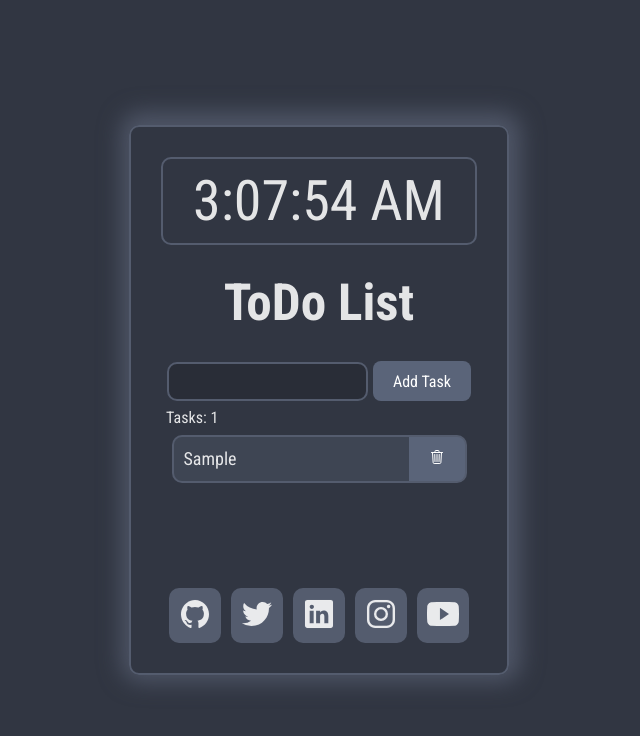
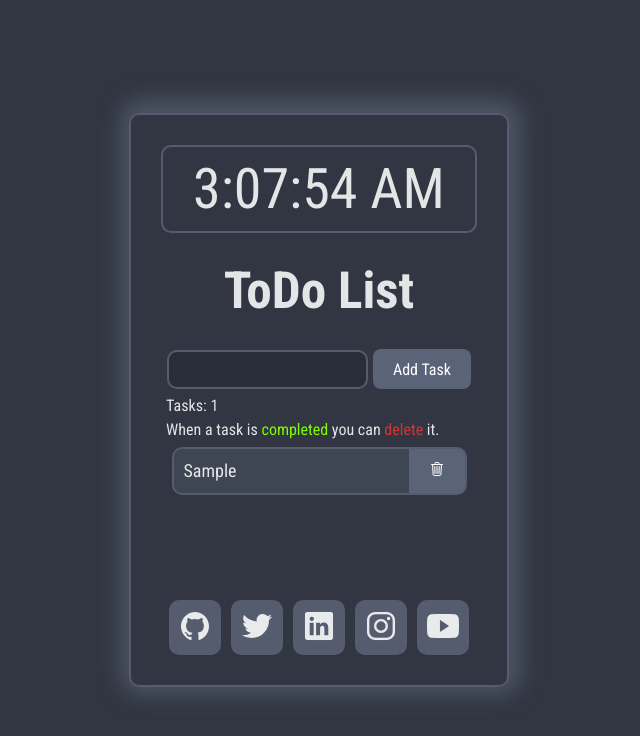
Before and after one commit to lcscostadev/React-ToDoList, a React (Vite) app: page / in a window 1280 px wide. Both pictures are taken after typing "Sample" into the empty fields and a click on the button "Add Task". Shown: the top 736 px of the page, without its empty margins (321-961 px from the left). Built offline with nearby package versions, Linux system fonts and the light colour scheme.

Commit message:
add message when has a task that instruct user to complete task and delete it

```diff
--- a/package.json
+++ b/package.json
@@ -9,7 +9,9 @@
     "preview": "vite preview"
   },
   "dependencies": {
+    "bootstrap": "^5.2.3",
     "react": "^18.2.0",
+    "react-bootstrap": "^2.7.0",
     "react-dom": "^18.2.0",
     "uuid": "^9.0.0"
   },
--- a/src/App.jsx
+++ b/src/App.jsx
@@ -4,6 +4,7 @@ import { v4 as uuidv4 } from 'uuid';
 import './App.css'
 
 function App() {
+
 
   // READ
   const [tasks, setTasks] = useState(() => {
@@ -31,7 +32,7 @@ function App() {
     setTasks(newTasks);
   }
 
-
+  // COMPLETE
   const handleTaskClick = (taskId) => {
     const newTasks = tasks.map(task => {
       if (task.id === taskId) return {
--- a/src/components/AddTasks.jsx
+++ b/src/components/AddTasks.jsx
@@ -36,7 +36,7 @@ const AddTasks = ({ handleTaskAddition, tasks }) => {
             <div className='text'>
                 <p>Tasks: {tasks.length}</p>
             </div>
-            <div className='warning'>
+            <div className='warning' style={tasks.length > 0 ? { display: 'flex' } : {}}>
                 <p>When a task is <span className='complete'>completed</span> you can <span className='delete'>delete</span> it.</p>
             </div>
         </>
--- a/src/components/Task.jsx
+++ b/src/components/Task.jsx
@@ -1,7 +1,8 @@
-import React from 'react';
+import React, { useState } from 'react';
 import './Task.css';
 
 const Task = ({ task, handleTaskClick, handleTaskDeletion }) => {
+
     return (
         <>
             <div className='task-container'>
@@ -13,6 +14,10 @@ const Task = ({ task, handleTaskClick, handleTaskDeletion }) => {
                 <div className='btn'>
                     <button style={task.completed ? { borderTop: '2px solid chartreuse', borderRight: '2px solid chartreuse', borderBottom: '2px solid chartreuse', color: '#d63434', backgroundColor: '#2d323d' } : {}} onClick={() => handleTaskDeletion(task.id)}><ion-icon name="trash-outline"></ion-icon></button>
                 </div>
+                <div>
+                    {/* <button onClick={() => handleEdit(task)}>edit</button> */}
+                </div>
+                {/* <button onClick={task.completed ? modalDelete(task.id) : delete (task.id)}></button> */}
             </div>
         </>
     );
--- a/src/components/Tasks.jsx
+++ b/src/components/Tasks.jsx
@@ -2,9 +2,11 @@ import React from 'react';
 import { Task } from './index'
 
 const Tasks = ({ tasks, handleTaskClick, handleTaskDeletion }) => {
+
+
     return (
         <>
-            {tasks.map((task, index) => (
+            {tasks.map((task) => (
                 <Task key={task.id} task={task} handleTaskClick={handleTaskClick} handleTaskDeletion={handleTaskDeletion} />
             ))}
         </>
--- a/src/components/index.js
+++ b/src/components/index.js
@@ -12,4 +12,5 @@ export {
     Header,
     Footer,
     Clock,
+
 }
```
Also changed, not shown: 2 other files (tests, documents, lock files or other folders).
